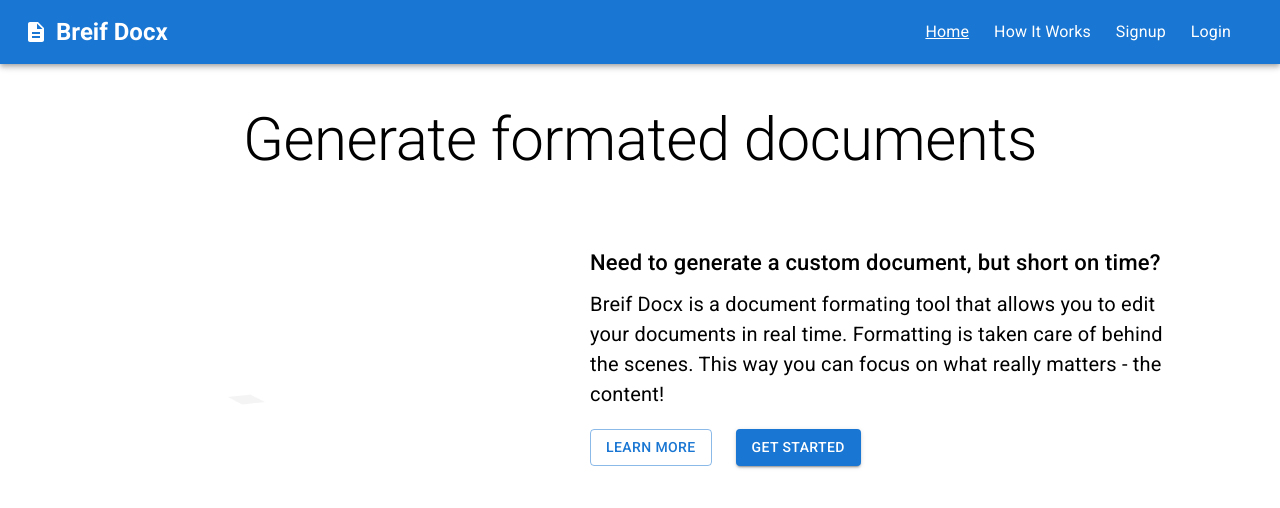
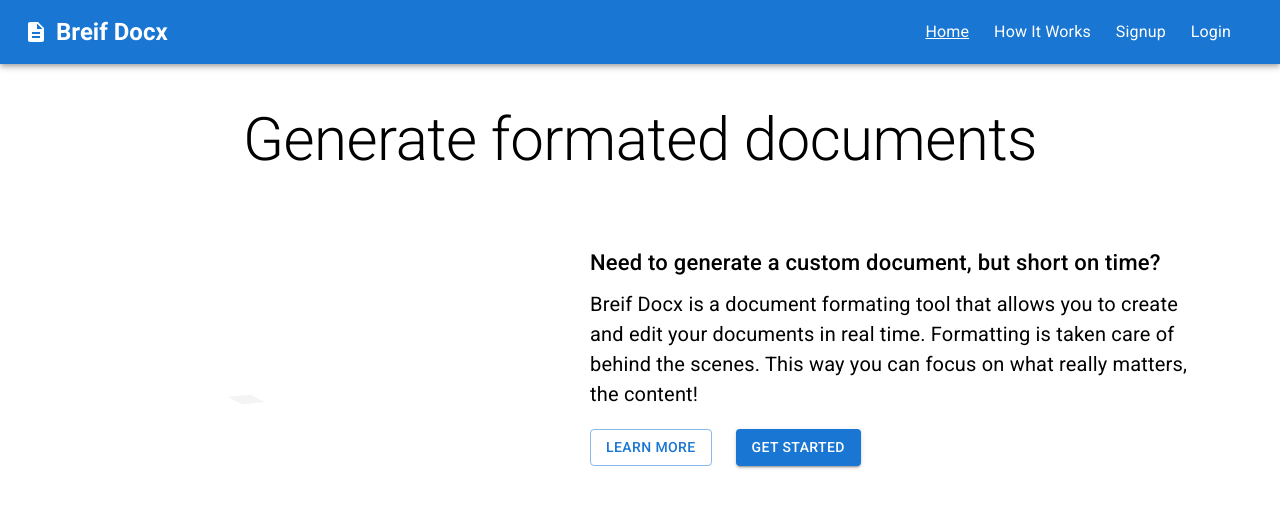
Before and after one commit to tdo95/brief-docx, a React (Create React App) app in the folder client/: page /product in a window 1280 px wide. Shown: the top 508 px of the page. Built offline with nearby package versions, Linux system fonts and the light colour scheme.

Commit message:
add description content edit

```diff
--- a/client/src/pages/Product.jsx
+++ b/client/src/pages/Product.jsx
@@ -14,7 +14,7 @@ const Product = () => {
               <Box sx={{width:'50%', height: '300px', overflow:'hidden', position:'relative'}}> <img style={{width:'100%', position: 'absolute', top:'-110px'}} src={float}/> </Box>
               <Box sx={{width:'60%', display:'flex', flexDirection:'column', justifyContent: 'center'}}>
                 <Typography sx={{fontSize: '22px', fontWeight:'500', mb: '10px'}}>Need to generate a custom document, but short on time?</Typography>
-                <Typography sx={{fontSize: '20px', mb:'20px'}}>Breif Docx is a document formating tool that allows you to edit your documents in real time. Formatting is taken care of behind the scenes. This way you can focus on what really matters - the content!</Typography>
+                <Typography sx={{fontSize: '20px', mb:'20px'}}>Breif Docx is a document formating tool that allows you to create and edit your documents in real time. Formatting is taken care of behind the scenes. This way you can focus on what really matters, the content!</Typography>
                 <Stack direction='row' spacing={3}>
                 <Button component={ Link } to='/about' variant='outlined'>Learn More</Button>
                 <Button component={ Link } to='/login' variant='contained'>Get Started</Button>
```
